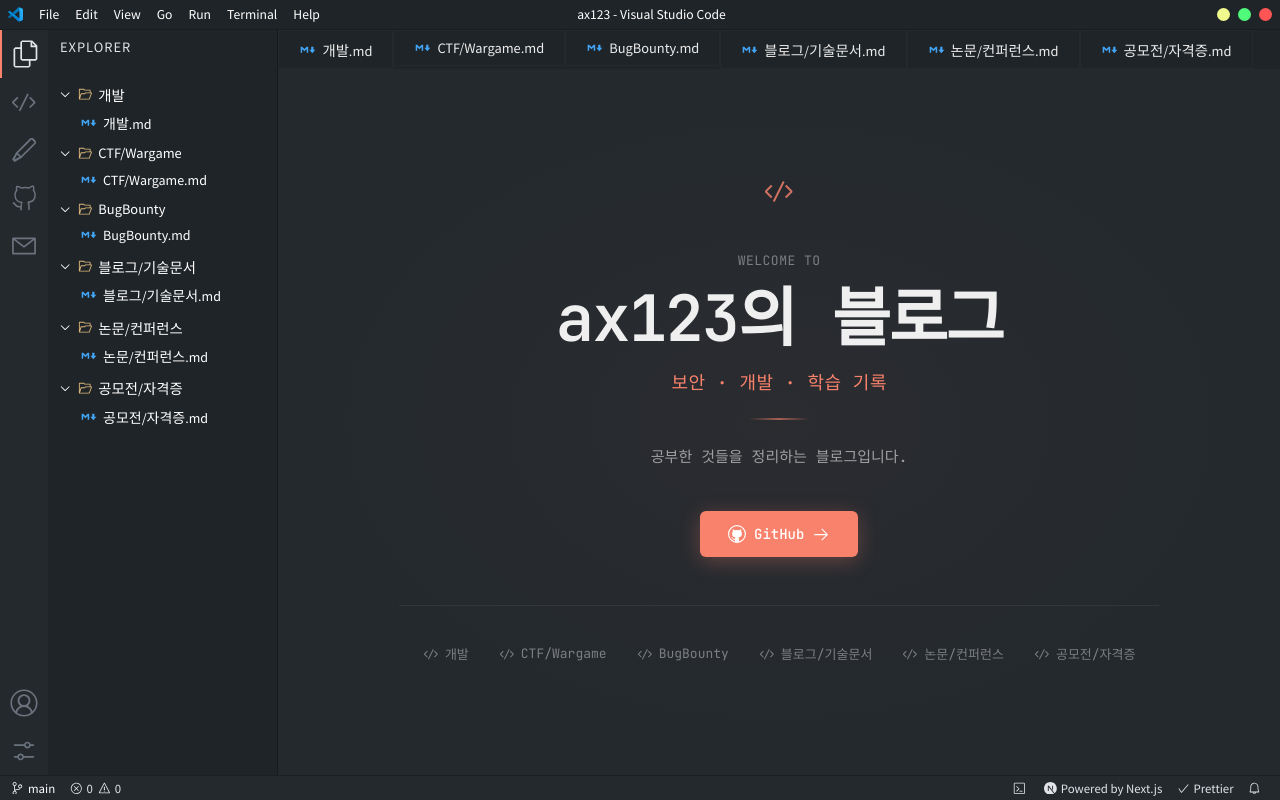
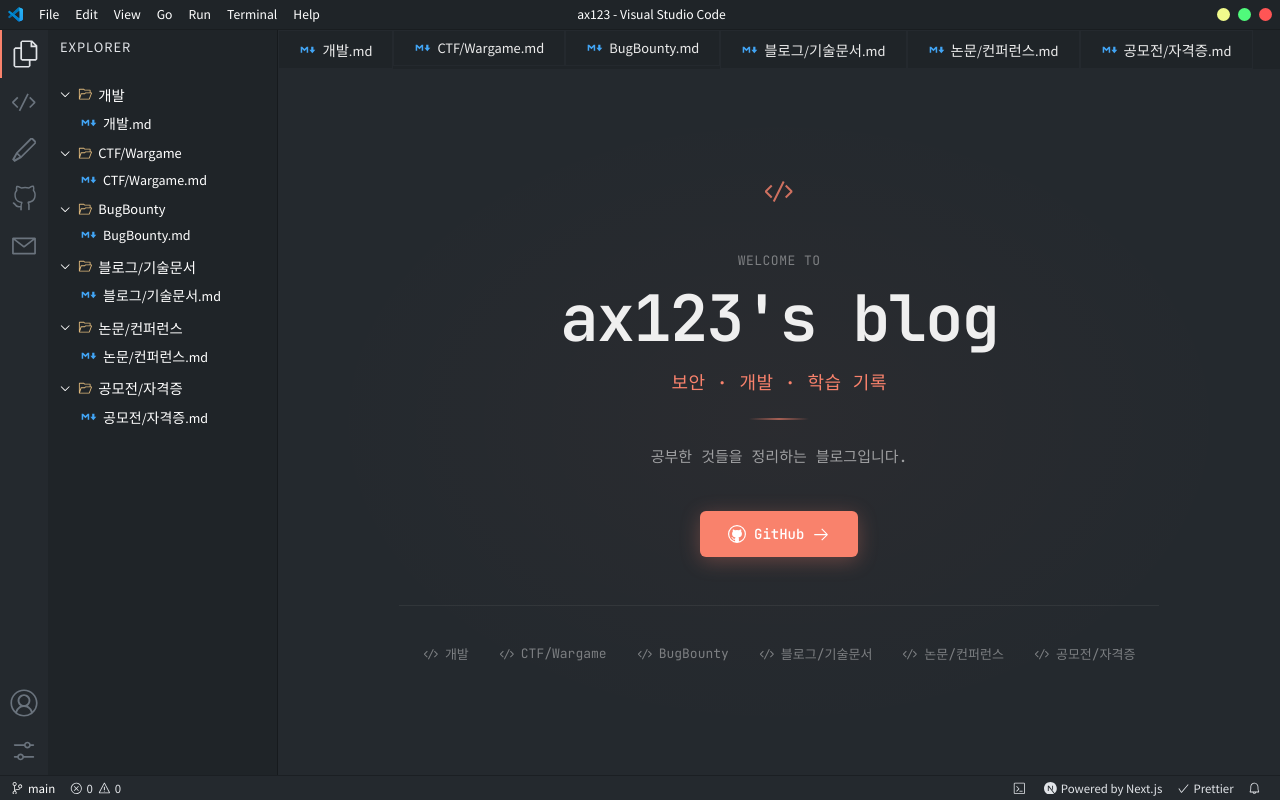
Before and after one commit to G0ldax123/G0ldax123.github.io, a Next.js app: page / in a window 1280 px wide. Built offline with nearby package versions, Linux system fonts and the light colour scheme.

Commit message:
Update home title copy

```diff
--- a/app/page.tsx
+++ b/app/page.tsx
@@ -20,7 +20,7 @@
           <div className={styles.intro}>
             <p className={styles.greeting}>WELCOME TO</p>
 
-            <h1 className={styles.name}>ax123{'\uC758'} {'\uBE14\uB85C\uADF8'}</h1>
+            <h1 className={styles.name}>ax123&apos;s blog</h1>
 
             <p className={styles.role}>{'\uBCF4\uC548 \u00B7 \uAC1C\uBC1C \u00B7 \uD559\uC2B5 \uAE30\uB85D'}</p>
 
```
